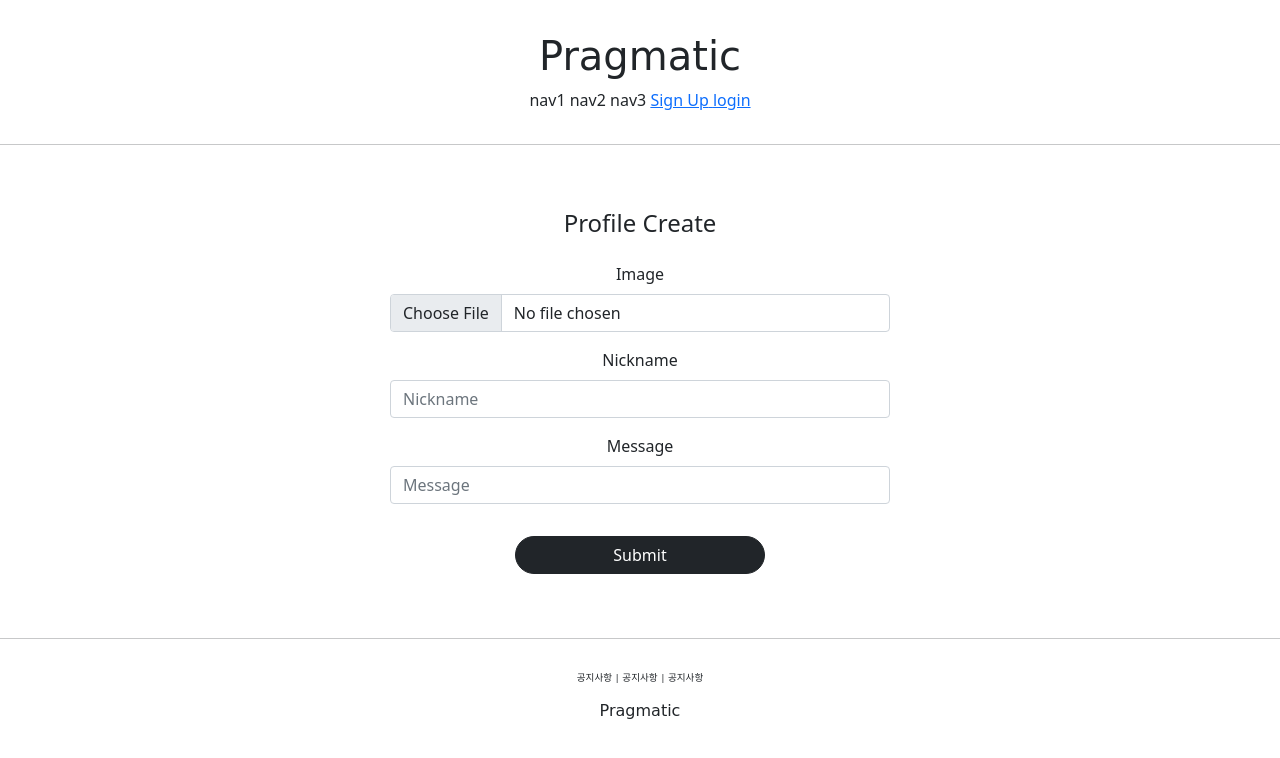
After one commit to terrorjang/pragmatic, a Django app: page /profiles/create/ in a window 1280 px wide. The commit adds this page. Shown: the top 758 px of the page. Run offline with Django 4.2, Linux system fonts and the light colour scheme; some libraries are stand-ins or nearby versions; some web fonts are replaced.

Commit message:
django course 31

```diff
--- a/pragmatic/urls.py
+++ b/pragmatic/urls.py
@@ -16,6 +16,8 @@ Including another URLconf
 from django.contrib import admin
 from django.urls import path, include
 
+
+
 urlpatterns = [
     path('admin/', admin.site.urls),
     path('accounts/', include('accountapp.urls')),
--- a/profileapp/forms.py
+++ b/profileapp/forms.py
@@ -1,6 +1,7 @@
 
-from cProfile import Profile
 from django.forms import ModelForm
+
+from profileapp.models import Profile
 
 
 class ProfileCreationForm(ModelForm):
--- a/profileapp/models.py
+++ b/profileapp/models.py
@@ -1,5 +1,3 @@
-from email import message
-from pyexpat import model
 from django.db import models
 from django.contrib.auth.models import User
 
--- /dev/null
+++ b/profileapp/templates/profileapp/create.html
@@ -0,0 +1,17 @@
+{% extends 'base.html' %}
+{% load bootstrap4 %}
+
+{% block content %}
+
+  <div style="text-align: center;max-width: 500px; margin: 4rem auto;">
+    <div class="mb-4">
+      <h4>Profile Create</h4>
+    </div>
+    <form action="{% url 'profileapp:create' %}" method="post" enctype="multipart/form-data">
+      {% csrf_token %}
+      {% bootstrap_form form%}
+      <input type="submit" class="btn btn-dark rounded-pill col-6 mt-3">
+    </form>
+  </div>
+
+{% endblock content %}
--- a/profileapp/urls.py
+++ b/profileapp/urls.py
@@ -1,6 +1,11 @@
 
-appname = 'profileapp'
+from django.urls import path
+
+from profileapp.views import ProfileCreateView
+
+
+app_name = 'profileapp'
 
 urlpatterns = [
-
+    path('create/', ProfileCreateView.as_view(), name= 'create')
 ]
--- a/profileapp/views.py
+++ b/profileapp/views.py
@@ -1,3 +1,24 @@
+from django.http import HttpResponse
 from django.shortcuts import render
+from django.urls import reverse_lazy
 
 # Create your views here.
+
+from django.views.generic import CreateView
+from profileapp.forms import ProfileCreationForm
+
+from profileapp.models import Profile
+
+
+class ProfileCreateView(CreateView):
+    model = Profile
+    context_object_name = 'target_profile'
+    form_class = ProfileCreationForm
+    success_url = reverse_lazy('accountapp:hello_world')
+    template_name = 'profileapp/create.html'
+
+    def form_valid(self, form) -> HttpResponse:
+        temp_profile = form.save(commit=False)
+        temp_profile.user = self.request.user
+        temp_profile.save()
+        return super().form_valid(form)
```
Also changed, not shown: accountapp/templates/accountapp/detail.html (+11 -1 lines), db.sqlite3, media/profile/Screen_Shot_2022-04-22_at_5.05.23_PM.png (added), media/profile/Screen_Shot_2022-04-22_at_5.05.23_PM_9CaaheW.png (added), profileapp/migrations/0001_initial.py (added).
